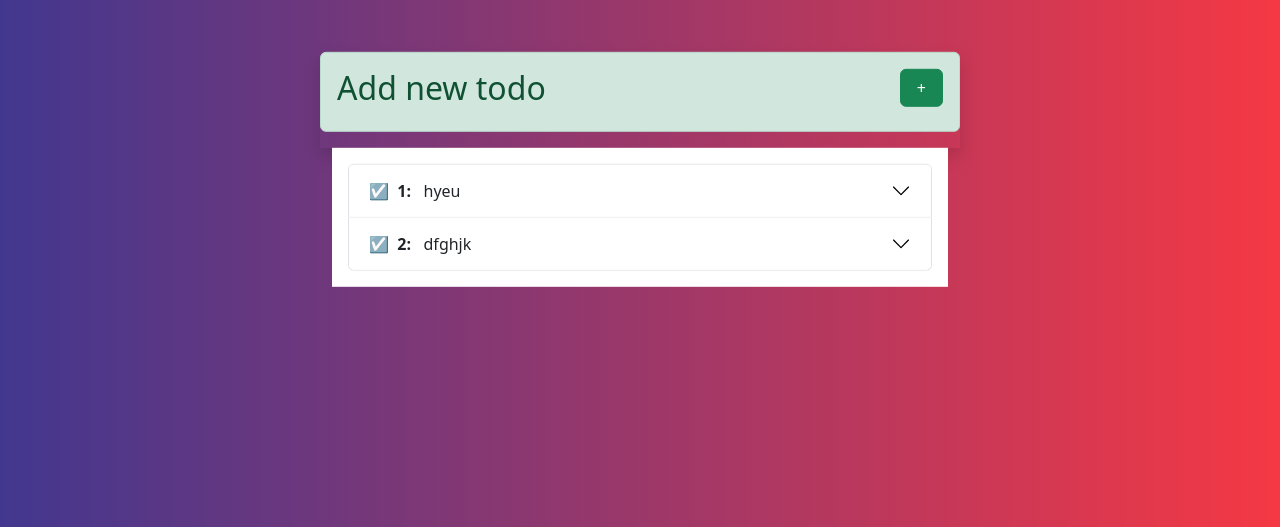
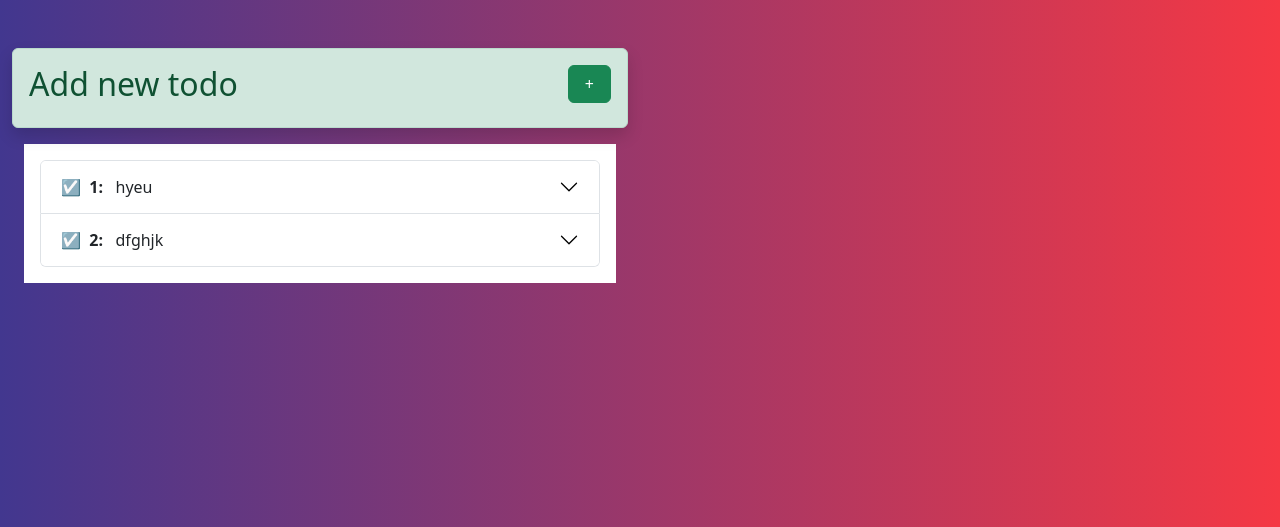
Before and after one commit to gayatriagarwal19/tododjango, a Django app: page /todos in a window 1280 px wide. Shown: the part 56-583 px from the top of the page. Run offline with Django 4.2, Linux system fonts and the light colour scheme; a user stored in the database is signed in; data comes from the database, SQL or seed files in the repository; both versions use the stored data as it was after the commit; parts of the project's set-up code (start-up, migrations or seed data) failed here and were passed over; some libraries are stand-ins or nearby versions.

Commit message:
added css

```diff
--- a/static/base.css
+++ b/static/base.css
@@ -1,3 +1,5 @@
+
+
 body{
     background-image: linear-gradient(to left, #f53844, #42378f);
 }
--- a/templates/todos.html
+++ b/templates/todos.html
@@ -2,9 +2,9 @@
 
 {% block content %}
 
-<div id="todos" class="position-absolute shadow w-50 start-50 translate-middle">
+<div id="todos" class="container w-50 my-5  ">
 
-    <div id="addDiv" class="addDiv alert alert-success">
+    <div id="addDiv" class="addDiv shadow alert alert-success">
       <div>
         <h2>Add new todo</h2>
       </div>
@@ -15,11 +15,11 @@
 
 
     {% if todos|length == 0 %}
-    <div class="py-2 pt-3 bg-body text-center">
+    <div class="py-3 pt-3 bg-body text-center">
       <p>You don't have any todo at the moment! </p>
     </div>
     {% else %}
-    <div id= "accordion" class="container position-absolute ">
+    <div id= "accordion" class="container">
       <div class="py-3 px-3 bg-body ">
         <div class="accordion" id="accordionExample">
           {% for todo in todos %}
```
Also changed, not shown: db.sqlite3.
